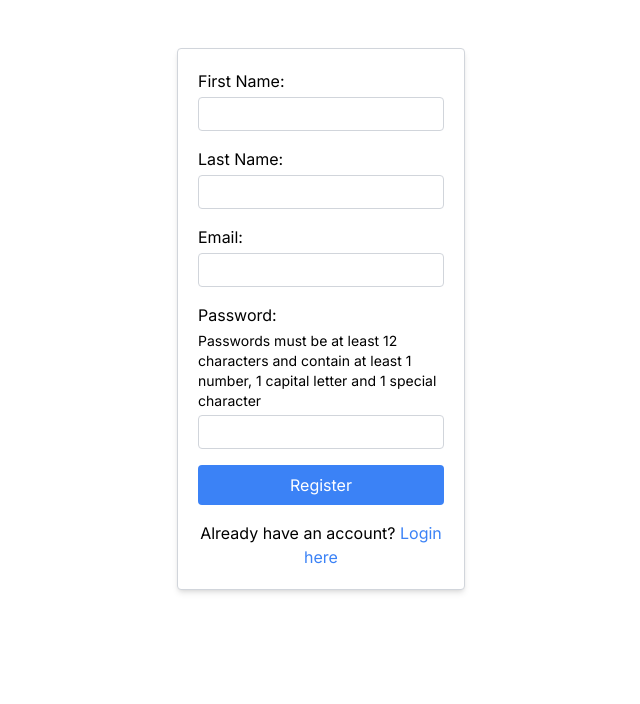
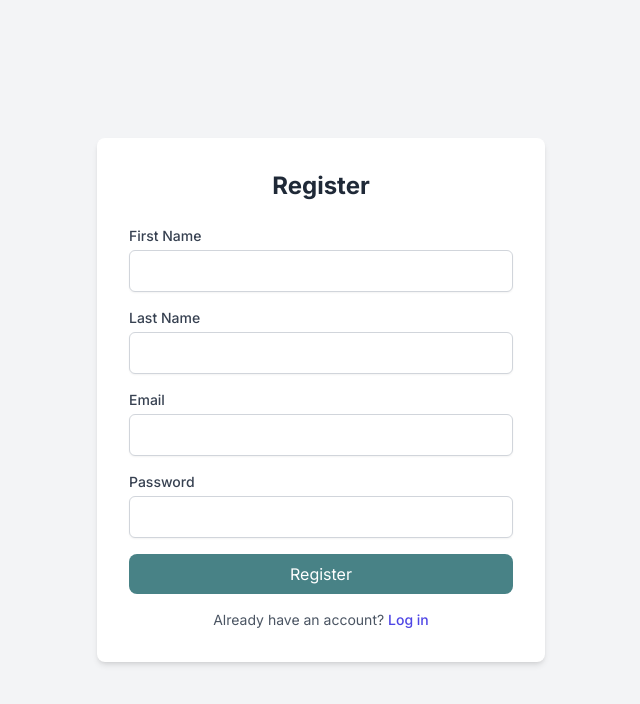
Before and after one commit to ramakrishnadas/handcrafted-haven-project, a Next.js app: page /register in a window 1280 px wide. Shown: the top 704 px of the page, without its empty margins (319-959 px from the left). Built offline with nearby package versions, Linux system fonts and the light colour scheme.

Commit message:
finished login and register

```diff
--- a/src/app/login/page.tsx
+++ b/src/app/login/page.tsx
@@ -1,50 +1,89 @@
-import React, { useState } from 'react';
+"use client";
 
-const LoginForm: React.FC = () => {
-  const [email, setEmail] = useState('');
-  const [password, setPassword] = useState('');
+import { useState } from "react";
+import Link from "next/link";
 
-  const handleSubmit = (event: React.FormEvent<HTMLFormElement>) => {
-    event.preventDefault();
-    console.log('Email:', email);
-    console.log('Password:', password);
+export default function LoginPage() {
+    const [email, setEmail] = useState("");
+    const [password, setPassword] = useState("");
+    const [errors, setErrors] = useState({ email: "", password: "" });
+
+    const validate = () => {
+        let valid = true;
+        const newErrors = { email: "", password: "" };
+
+        if (!email) {
+            newErrors.email = "Email is required";
+            valid = false;
+        } else if (!/\S+@\S+\.\S+/.test(email)) {
+            newErrors.email = "Email is invalid";
+            valid = false;
+        }
+
+        if (!password) {
+            newErrors.password = "Password is required";
+            valid = false;
+        } else if (password.length < 6) {
+            newErrors.password = "Password must be at least 6 characters";
+            valid = false;
+        }
+
+        setErrors(newErrors);
+        return valid;
+    };
+
+    const handleSubmit = (e: React.FormEvent) => {
+        e.preventDefault();
+        if (validate()) {
+            console.log({ email, password });
+        }
     };
 
     return (
-    <div className="w-72 mx-auto mt-12 mb-12 p-5 bg-white border border-gray-300 rounded shadow-md">
-      <form id="loginForm" action="/account/login" method="post" onSubmit={handleSubmit}>
-        <div className="mb-4">
-          <label htmlFor="account_email" className="block mb-1">Email:</label>
+        <main className="flex min-h-screen items-center justify-center bg-gray-100 p-6">
+            <div className="w-full max-w-md rounded-lg bg-white p-8 shadow-md">
+                <h2 className="mb-6 text-center text-2xl font-bold text-gray-800">Log In</h2>
+                <form onSubmit={handleSubmit} className="space-y-4">
+                    <div>
+                        <label htmlFor="email" className="block text-sm font-medium text-gray-700">
+                            Email
+                        </label>
                         <input
+                            id="email"
                             type="email"
-            id="account_email"
-            name="account_email"
-            required
-            placeholder="johndoe@example.com"
                             value={email}
                             onChange={(e) => setEmail(e.target.value)}
-            className="w-full px-2 py-1 border border-gray-300 rounded"
+                            className="mt-1 w-full rounded-md border border-gray-300 p-2 shadow-sm focus:border-indigo-500 focus:ring-indigo-500"
                         />
+                        {errors.email && <p className="mt-1 text-sm text-red-600">{errors.email}</p>}
                     </div>
-        <div className="mb-4">
-          <label htmlFor="account_password" className="block mb-1">Password:</label>
+                    <div>
+                        <label htmlFor="password" className="block text-sm font-medium text-gray-700">
+                            Password
+                        </label>
                         <input
+                            id="password"
                             type="password"
-            id="account_password"
-            name="account_password"
-            required
                             value={password}
                             onChange={(e) => setPassword(e.target.value)}
-            className="w-full px-2 py-1 border border-gray-300 rounded"
+                            className="mt-1 w-full rounded-md border border-gray-300 p-2 shadow-sm focus:border-indigo-500 focus:ring-indigo-500"
                         />
+                        {errors.password && <p className="mt-1 text-sm text-red-600">{errors.password}</p>}
                     </div>
-        <button type="submit" className="w-full py-2 bg-blue-500 text-white rounded hover:bg-blue-700 cursor-pointer">
-          Login
+                    <button
+                        type="submit"
+                        className="w-full rounded-lg bg-customGreen px-4 py-2 text-white transition-colors hover:bg-green-400"
+                    >
+                        Log In
                     </button>
                 </form>
-      <p className="text-center mt-4">Don't have an account? <a href="/account/register" className="text-blue-500 hover:underline">Register here</a></p>
+                <div className="mt-4 text-center text-sm text-gray-600">
+                    Don't have an account?{" "}
+                    <Link href="/register" className="font-medium text-indigo-600 hover:text-indigo-500">
+                        Sign up
+                    </Link>
                 </div>
+            </div>
+        </main>
     );
-};
-
-export default LoginForm;
+}
--- a/src/app/register/page.tsx
+++ b/src/app/register/page.tsx
@@ -1,77 +1,128 @@
-import React, { useState } from 'react';
+"use client";
 
-const RegisterForm: React.FC = () => {
-    const [firstName, setFirstName] = useState('');
-    const [lastName, setLastName] = useState('');
-    const [email, setEmail] = useState('');
-    const [password, setPassword] = useState('');
+import { useState } from "react";
+import Link from "next/link";
 
-    const handleSubmit = (event: React.FormEvent<HTMLFormElement>) => {
-        event.preventDefault();
-        console.log('Registering:', { firstName, lastName, email, password });
+export default function RegisterPage() {
+    const [firstName, setFirstName] = useState("");
+    const [lastName, setLastName] = useState("");
+    const [email, setEmail] = useState("");
+    const [password, setPassword] = useState("");
+    const [errors, setErrors] = useState({ firstName: "", lastName: "", email: "", password: "" });
+
+    const validate = () => {
+        let valid = true;
+        const newErrors = { firstName: "", lastName: "", email: "", password: "" };
+
+        if (!firstName) {
+            newErrors.firstName = "First name is required";
+            valid = false;
+        }
+
+        if (!lastName) {
+            newErrors.lastName = "Last name is required";
+            valid = false;
+        }
+
+        if (!email) {
+            newErrors.email = "Email is required";
+            valid = false;
+        } else if (!/\S+@\S+\.\S+/.test(email)) {
+            newErrors.email = "Email is invalid";
+            valid = false;
+        }
+
+        if (!password) {
+            newErrors.password = "Password is required";
+            valid = false;
+        } else if (password.length < 6) {
+            newErrors.password = "Password must be at least 6 characters";
+            valid = false;
+        }
+
+        setErrors(newErrors);
+        return valid;
+    };
+
+    const handleSubmit = (e: React.FormEvent) => {
+        e.preventDefault();
+        if (validate()) {
+            console.log({ firstName, lastName, email, password });
+            // Handle successful form submission
+        }
     };
 
     return (
-        <div className="w-72 mx-auto mt-12 mb-12 p-5 bg-white border border-gray-300 rounded shadow-md">
-            <form action="/account/register" method="post" onSubmit={handleSubmit}>
-                <div className="mb-4">
-                    <label htmlFor="account_Firstname" className="block mb-1">First Name:</label>
+        <main className="flex min-h-screen items-center justify-center bg-gray-100 p-6">
+            <div className="w-full max-w-md rounded-lg bg-white p-8 shadow-md">
+                <h2 className="mb-6 text-center text-2xl font-bold text-gray-800">Register</h2>
+                <form onSubmit={handleSubmit} className="space-y-4">
+                    <div>
+                        <label htmlFor="firstName" className="block text-sm font-medium text-gray-700">
+                            First Name
+                        </label>
                         <input
+                            id="firstName"
                             type="text"
-                        id="account_Firstname"
-                        name="account_firstname"
-                        required
                             value={firstName}
                             onChange={(e) => setFirstName(e.target.value)}
-                        className="w-full px-2 py-1 border border-gray-300 rounded"
+                            className="mt-1 w-full rounded-md border border-gray-300 p-2 shadow-sm focus:border-indigo-500 focus:ring-indigo-500"
                         />
+                        {errors.firstName && <p className="mt-1 text-sm text-red-600">{errors.firstName}</p>}
                     </div>
-                <div className="mb-4">
-                    <label htmlFor="account_Lastname" className="block mb-1">Last Name:</label>
+                    <div>
+                        <label htmlFor="lastName" className="block text-sm font-medium text-gray-700">
+                            Last Name
+                        </label>
                         <input
+                            id="lastName"
                             type="text"
-                        id="account_Lastname"
-                        name="account_lastname"
-                        required
                             value={lastName}
                             onChange={(e) => setLastName(e.target.value)}
-                        className="w-full px-2 py-1 border border-gray-300 rounded"
+                            className="mt-1 w-full rounded-md border border-gray-300 p-2 shadow-sm focus:border-indigo-500 focus:ring-indigo-500"
                         />
+                        {errors.lastName && <p className="mt-1 text-sm text-red-600">{errors.lastName}</p>}
                     </div>
-                <div className="mb-4">
-                    <label htmlFor="account_Email" className="block mb-1">Email:</label>
+                    <div>
+                        <label htmlFor="email" className="block text-sm font-medium text-gray-700">
+                            Email
+                        </label>
                         <input
+                            id="email"
                             type="email"
-                        id="account_Email"
-                        name="account_email"
-                        required
                             value={email}
                             onChange={(e) => setEmail(e.target.value)}
-                        className="w-full px-2 py-1 border border-gray-300 rounded"
+                            className="mt-1 w-full rounded-md border border-gray-300 p-2 shadow-sm focus:border-indigo-500 focus:ring-indigo-500"
                         />
+                        {errors.email && <p className="mt-1 text-sm text-red-600">{errors.email}</p>}
                     </div>
-                <div className="mb-4">
-                    <label htmlFor="account_password" className="block mb-1">Password:</label>
-                    <span className="block text-sm mb-1">Passwords must be at least 12 characters and contain at least 1 number, 1 capital letter and 1 special character</span>
+                    <div>
+                        <label htmlFor="password" className="block text-sm font-medium text-gray-700">
+                            Password
+                        </label>
                         <input
+                            id="password"
                             type="password"
-                        id="account_password"
-                        name="account_password"
-                        required
-                        pattern="^(?=.*\d)(?=.*[a-z])(?=.*[A-Z])(?=.*[^a-zA-Z0-9])(?!.*\s).{12,}$"
                             value={password}
                             onChange={(e) => setPassword(e.target.value)}
-                        className="w-full px-2 py-1 border border-gray-300 rounded"
+                            className="mt-1 w-full rounded-md border border-gray-300 p-2 shadow-sm focus:border-indigo-500 focus:ring-indigo-500"
                         />
+                        {errors.password && <p className="mt-1 text-sm text-red-600">{errors.password}</p>}
                     </div>
-                <button type="submit" className="w-full py-2 bg-blue-500 text-white rounded hover:bg-blue-700 cursor-pointer">
+                    <button
+                        type="submit"
+                        className="w-full rounded-lg bg-customGreen px-4 py-2 text-white transition-colors hover:bg-green-400"
+                    >
                         Register
                     </button>
                 </form>
-
-            <p className="text-center mt-4">Already have an account? <a href="/account/login" className="text-blue-500 hover:underline">Login here</a></p>
+                <div className="mt-4 text-center text-sm text-gray-600">
+                    Already have an account?{" "}
+                    <Link href="/login" className="font-medium text-indigo-600 hover:text-indigo-500">
+                        Log in
+                    </Link>
                 </div>
+            </div>
+        </main>
     );
-};
-
-export default RegisterForm;
+}
```
Lines whose indentation alone changed are shown as unchanged.
